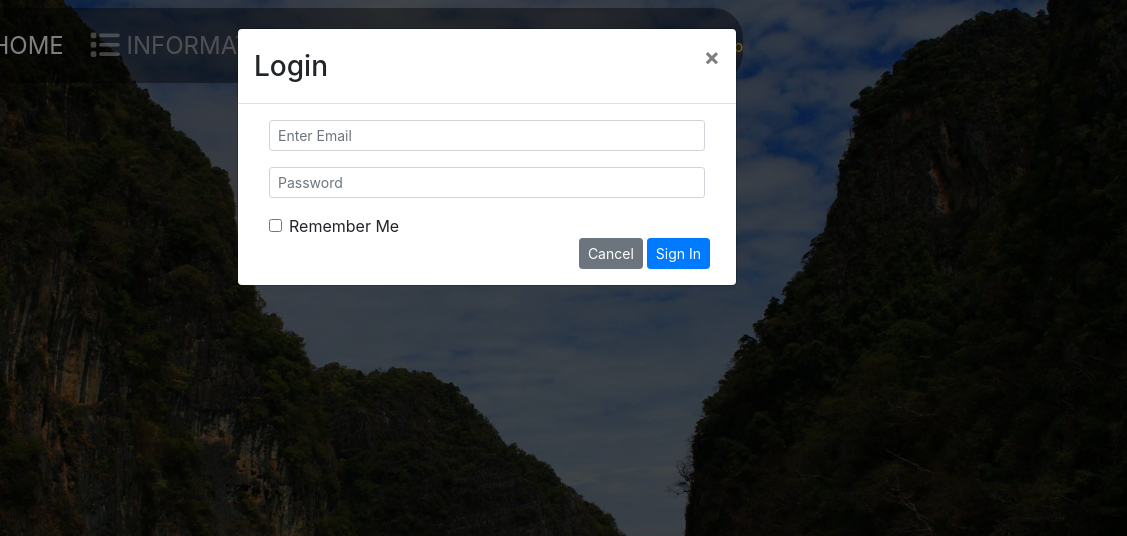
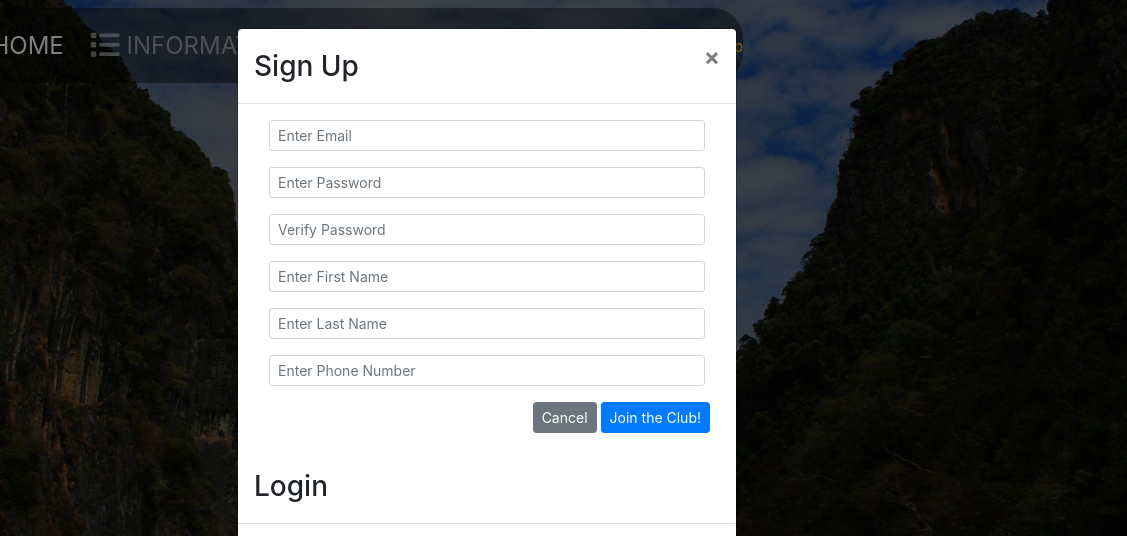
Before and after one commit to jomiddaugh/MMA-Global, a website: page index.html in a window 1280 px wide. Both pictures are taken after a click on the button "Sign Up". Shown: the top 536 px of the page, 153-1280 px from the left. Drawn offline with nearby package versions, Linux system fonts and the light colour scheme.

Commit message:
Sign Up modal added to log in modal.

```diff
--- a/index.html
+++ b/index.html
@@ -49,8 +49,55 @@
             <div class="modal-dialog" role="document">
                 <div class="modal-content">
                     <div class="modal-header">
+                        <h3 class="modal-title"> Sign Up </h3>
+                        <button type="button" class="close" data-dismiss="modal"> &times; </button>
+                    </div>
+                    <div class="modal-body">
+                        <div class="container-fluid">
+                            <form>
+                                <div class="form-row">
+                                    <div class="form-group col-12">
+                                        <label class="sr-only" for="loginEmail"> Email Address </label>
+                                        <input type="email" class="form-control form-control-sm" id="loginEmail"
+                                            placeholder="Enter Email">
+                                    </div>
+                                    <div class="form-group col-12">
+                                        <label class="sr-only" for="loginPassword"> Password </label>
+                                        <input type="password" class="form-control form-control-sm" id="loginPassword"
+                                            placeholder="Enter Password">
+                                    </div>
+                                    <div class="form-group col-12">
+                                        <label class="sr-only" for="loginPassword"> Verify Password </label>
+                                        <input type="password" class="form-control form-control-sm" id="loginPassword"
+                                            placeholder="Verify Password">
+                                    </div>
+                                    <div class="form-group col-12">
+                                        <label class="sr-only" for="loginPassword"> First Name </label>
+                                        <input type="text" class="form-control form-control-sm" id="signupfirst"
+                                            placeholder="Enter First Name">
+                                    </div>
+                                    <div class="form-group col-12">
+                                        <label class="sr-only" for="loginPassword"> Last Name </label>
+                                        <input type="text" class="form-control form-control-sm" id="signuplast"
+                                            placeholder="Enter Last Name">
+                                    </div>
+                                    <div class="form-group col-12">
+                                        <label class="sr-only" for="loginPassword"> Phone Number </label>
+                                        <input type="tel" class="form-control form-control-sm" id="signuptel"
+                                            placeholder="Enter Phone Number">
+                                    </div>
+                                </div>
+                                <div class="form-row">
+                                    <button type="button" class="btn btn-secondary btn-sm ml-auto" data-dismiss="modal">
+                                        Cancel </button>
+                                    <button type="submit" class="btn btn-primary btn-sm ml-1"> Join the Club! </button>
+                                </div>
+                            </form>
+                        </div>
+                    </div>
+
+                    <div class="modal-header">
                         <h3 class="modal-title"> Login </h3>
-                        <button type="button" class="close" data-dismiss="modal"> &times; </button>
                     </div>
                     <div class="modal-body">
                         <div class="container-fluid">
```
